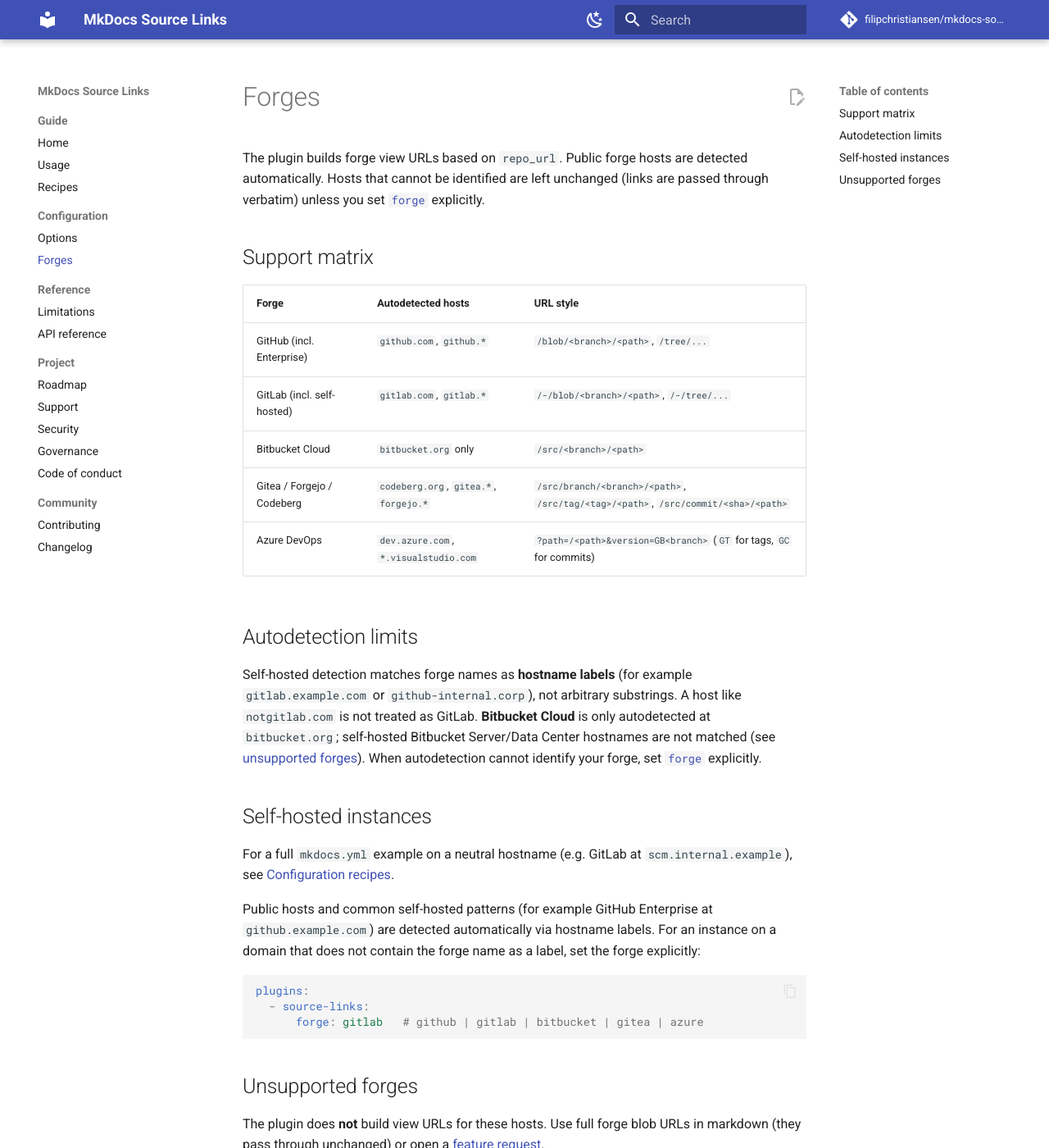
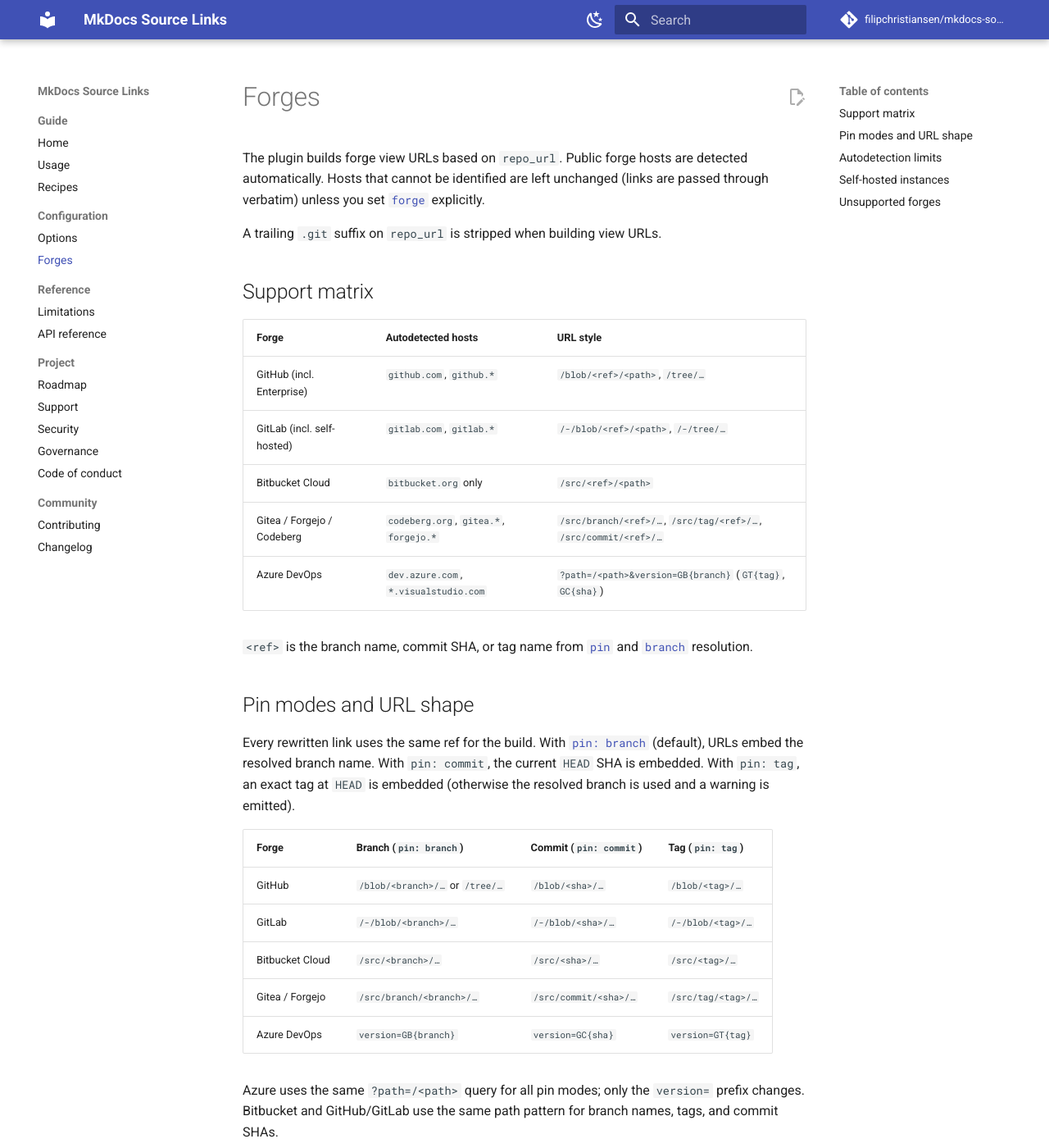
Before and after one commit to filipchristiansen/mkdocs-source-links, an MkDocs documentation site: the page built from docs/forges.md, in a window 1280 px wide and 1400 px high. Shown: the whole window at 82% size. Built offline with MkDocs 1.6.1 and Material for MkDocs 9.7.7, drawn with Linux system fonts in a browser that asks for light colours; comment, search, counter and statistics services are not loaded.

Commit message:
docs: phase 3 documentation sync (#84)
Update security release examples, forge pin-mode table, indented-code
limitation, make ci description, and on_page_markdown rewrite wording.

```diff
--- a/docs/forges.md
+++ b/docs/forges.md
@@ -4,15 +4,38 @@
 automatically. Hosts that cannot be identified are left unchanged (links are passed through
 verbatim) unless you set [`forge`](configuration.md#options) explicitly.
 
+A trailing `.git` suffix on `repo_url` is stripped when building view URLs.
+
 ## Support matrix
 
 | Forge | Autodetected hosts | URL style |
 | ----- | ------------------ | --------- |
-| GitHub (incl. Enterprise) | `github.com`, `github.*` | `/blob/<branch>/<path>`, `/tree/...` |
-| GitLab (incl. self-hosted) | `gitlab.com`, `gitlab.*` | `/-/blob/<branch>/<path>`, `/-/tree/...` |
-| Bitbucket Cloud | `bitbucket.org` only | `/src/<branch>/<path>` |
-| Gitea / Forgejo / Codeberg | `codeberg.org`, `gitea.*`, `forgejo.*` | `/src/branch/<branch>/<path>`, `/src/tag/<tag>/<path>`, `/src/commit/<sha>/<path>` |
-| Azure DevOps | `dev.azure.com`, `*.visualstudio.com` | ``?path=/<path>&version=GB<branch>`` (``GT`` for tags, ``GC`` for commits) |
+| GitHub (incl. Enterprise) | `github.com`, `github.*` | `/blob/<ref>/<path>`, `/tree/…` |
+| GitLab (incl. self-hosted) | `gitlab.com`, `gitlab.*` | `/-/blob/<ref>/<path>`, `/-/tree/…` |
+| Bitbucket Cloud | `bitbucket.org` only | `/src/<ref>/<path>` |
+| Gitea / Forgejo / Codeberg | `codeberg.org`, `gitea.*`, `forgejo.*` | `/src/branch/<ref>/…`, `/src/tag/<ref>/…`, `/src/commit/<ref>/…` |
+| Azure DevOps | `dev.azure.com`, `*.visualstudio.com` | `?path=/<path>&version=GB{branch}` (`GT{tag}`, `GC{sha}`) |
+
+`<ref>` is the branch name, commit SHA, or tag name from [`pin`](configuration.md#options) and
+[`branch`](configuration.md#options) resolution.
+
+## Pin modes and URL shape
+
+Every rewritten link uses the same ref for the build. With [`pin: branch`](configuration.md#options)
+(default), URLs embed the resolved branch name. With `pin: commit`, the current `HEAD` SHA is
+embedded. With `pin: tag`, an exact tag at `HEAD` is embedded (otherwise the resolved branch is
+used and a warning is emitted).
+
+| Forge | Branch (`pin: branch`) | Commit (`pin: commit`) | Tag (`pin: tag`) |
+| ----- | ---------------------- | ---------------------- | ---------------- |
+| GitHub | `/blob/<branch>/…` or `/tree/…` | `/blob/<sha>/…` | `/blob/<tag>/…` |
+| GitLab | `/-/blob/<branch>/…` | `/-/blob/<sha>/…` | `/-/blob/<tag>/…` |
+| Bitbucket Cloud | `/src/<branch>/…` | `/src/<sha>/…` | `/src/<tag>/…` |
+| Gitea / Forgejo | `/src/branch/<branch>/…` | `/src/commit/<sha>/…` | `/src/tag/<tag>/…` |
+| Azure DevOps | `version=GB{branch}` | `version=GC{sha}` | `version=GT{tag}` |
+
+Azure uses the same `?path=/<path>` query for all pin modes; only the `version=` prefix changes.
+Bitbucket and GitHub/GitLab use the same path pattern for branch names, tags, and commit SHAs.
 
 ## Autodetection limits
 
--- a/mkdocs.yml
+++ b/mkdocs.yml
@@ -1,5 +1,5 @@
 site_name: MkDocs Source Links
-site_description: MkDocs plugin that rewrites ../ markdown links (inline and reference-style) to forge view URLs in built HTML.
+site_description: MkDocs plugin that rewrites ../ markdown links to forge view URLs during on_page_markdown (built site output).
 
 site_url: https://filipchristiansen.github.io/mkdocs-source-links/
 repo_url: https://github.com/filipchristiansen/mkdocs-source-links
--- a/pyproject.toml
+++ b/pyproject.toml
@@ -5,7 +5,7 @@
 [project]
 name = "mkdocs-source-links"
 version = "0.5.2"
-description = "MkDocs plugin: rewrite ../ markdown links (inline and reference-style) to forge view URLs in built HTML"
+description = "MkDocs plugin: rewrite ../ markdown links to forge view URLs in on_page_markdown (built site output)"
 readme = "README.md"
 license = "MIT"
 requires-python = ">=3.10"
--- a/src/mkdocs_source_links/__init__.py
+++ b/src/mkdocs_source_links/__init__.py
@@ -1,4 +1,4 @@
-"""MkDocs plugin: rewrite ../ repo links to forge view URLs in built HTML."""
+"""MkDocs plugin: rewrite ../ repo links to forge view URLs during on_page_markdown."""
 
 from importlib.metadata import PackageNotFoundError, version
 
```
Also changed, not shown: CHANGELOG.md (+4 -0 lines), README.md (+2 -2 lines), docs/index.md (+5 -5 lines), docs/limitations.md (+7 -3 lines), docs/recipes.md (+1 -1 lines), docs/security.md (+8 -8 lines).
